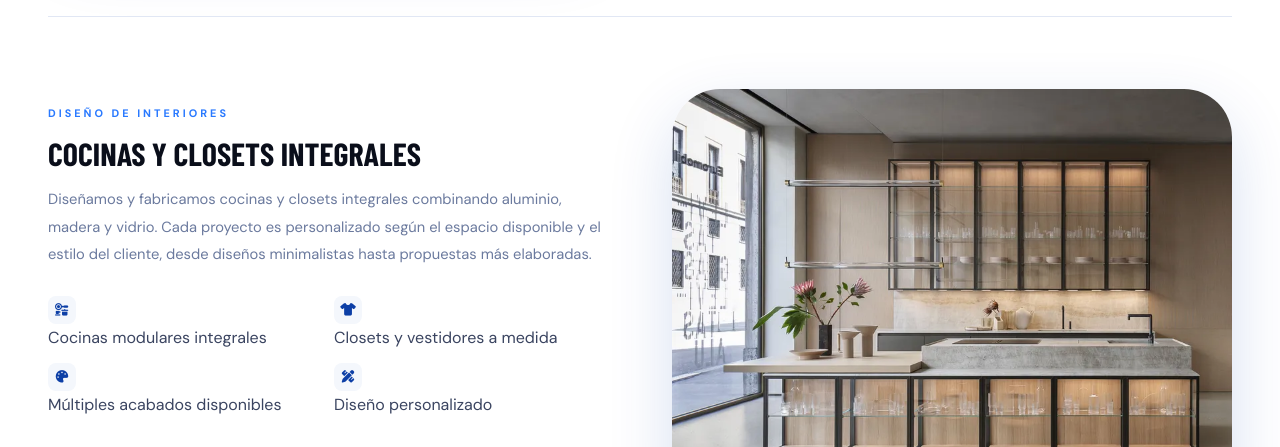
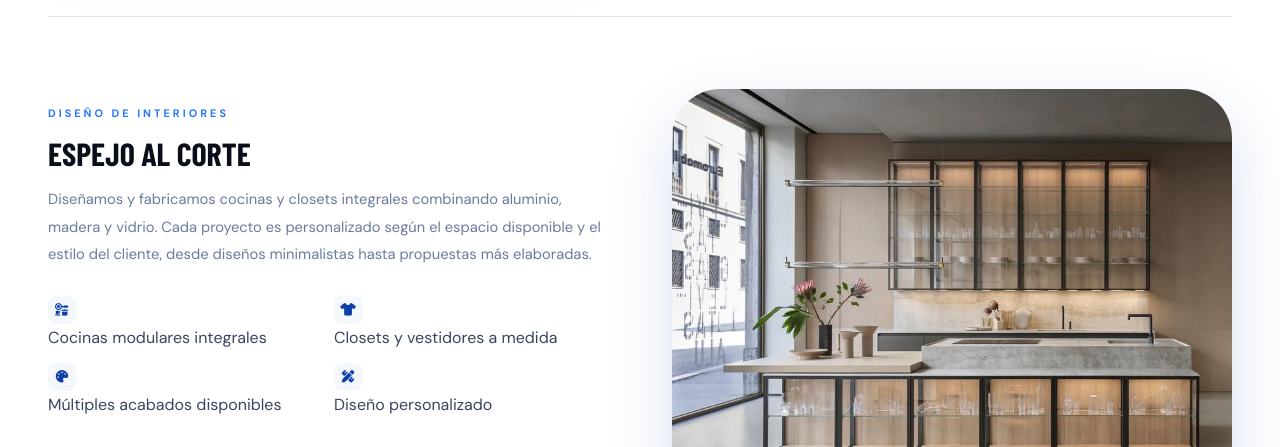
Before and after one commit to AlexMonroy69/VITRIALUM, a plain HTML site: page Servicios.html in a window 1280 px wide. Shown: the part 4860-5307 px from the top of the page. Drawn offline with nearby package versions, Linux system fonts and the light colour scheme; a web font is replaced by a local one.

Commit message:
servicios

```diff
--- a/Servicios.html
+++ b/Servicios.html
@@ -271,11 +271,11 @@
         <!-- 8. Cocinas y Closets Integrales -->
         <div class="service-row reverse" data-category="interiores" data-aos="fade-up">
           <div class="service-img-wrap">
-            <img src="IMG/cocina.webp" alt="Cocinas y Closets Integrales">
+            <img src="IMG/cocina.webp" alt="Espejo al corte">
           </div>
           <div class="service-info">
             <span class="service-tag">Diseño de Interiores</span>
-            <h2 class="service-title">Cocinas y Closets Integrales</h2>
+            <h2 class="service-title">espejo al corte</h2>
             <p class="service-desc">
               Diseñamos y fabricamos cocinas y closets integrales combinando aluminio, madera y vidrio. Cada proyecto es personalizado según el espacio disponible y el estilo del cliente, desde diseños minimalistas hasta propuestas más elaboradas.
             </p>
```
